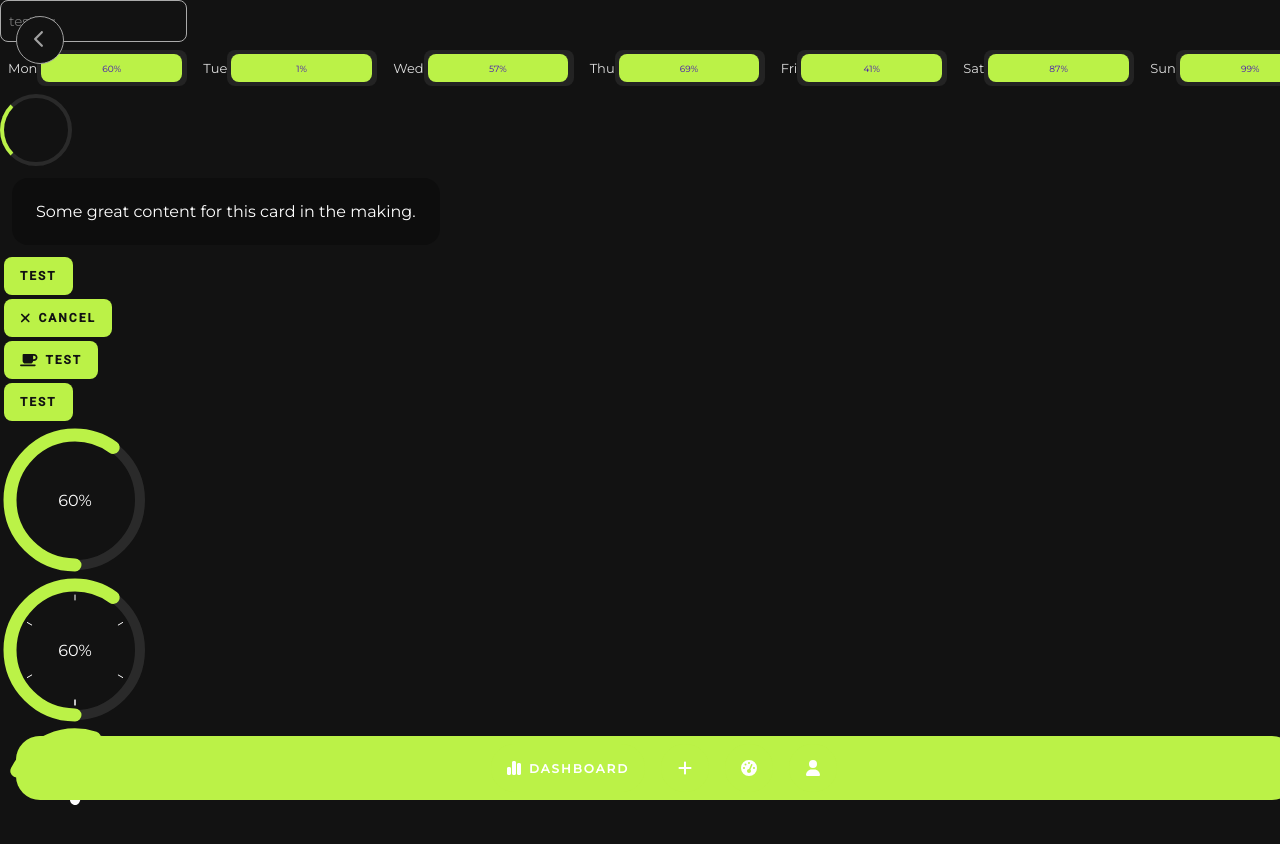
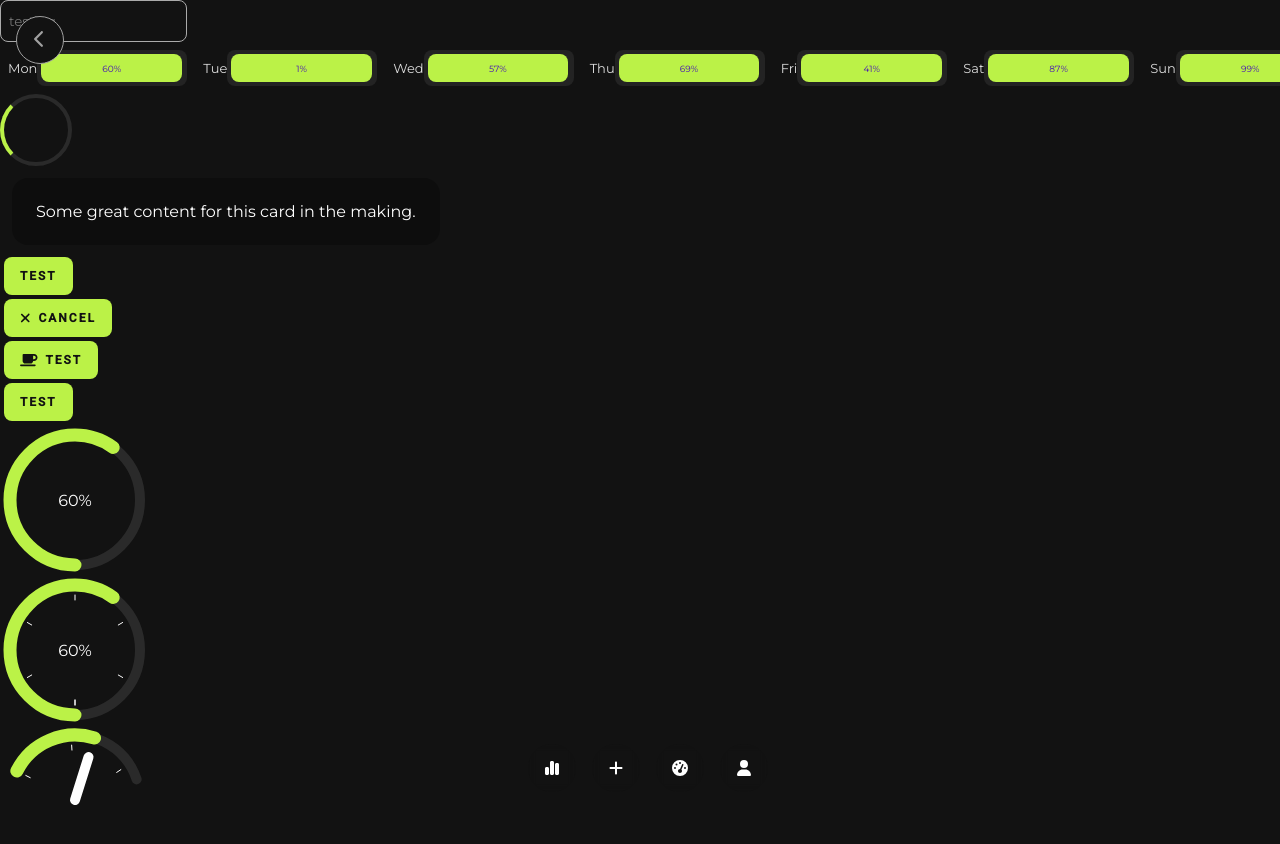
Before and after one commit to jalaj711/gastos-frontend, a Next.js app: page / in a window 1280 px wide. Shown: the top 844 px of the page. Built offline with nearby package versions, Linux system fonts and the light colour scheme.

Commit message:
add functionality to navbar
Signed-off-by: Jalaj Kumar <96870071+jalaj711@users.noreply.github.com>

```diff
--- a/components/BackButton.tsx
+++ b/components/BackButton.tsx
@@ -1,11 +1,13 @@
 import { faChevronLeft } from "@fortawesome/free-solid-svg-icons";
 import { FontAwesomeIcon } from "@fortawesome/react-fontawesome";
 import colors from "../utils/colors";
+import { useRouter } from "next/router";
 
 export default function BackButton() {
+  const router = useRouter()
   return (
     <>
-      <button>
+      <button onClick={router.back}>
         <FontAwesomeIcon icon={faChevronLeft} />
       </button>
       <style jsx>
--- a/components/Navbar.tsx
+++ b/components/Navbar.tsx
@@ -1,17 +1,33 @@
-import { faChartSimple, faPlus, faGaugeHigh, faUser, IconDefinition } from "@fortawesome/free-solid-svg-icons";
+import {
+  faChartSimple,
+  faPlus,
+  faGaugeHigh,
+  faUser,
+  IconDefinition,
+} from "@fortawesome/free-solid-svg-icons";
 import { FontAwesomeIcon } from "@fortawesome/react-fontawesome";
 import colors from "../utils/colors";
+import { useRouter } from "next/router";
+import { MouseEvent } from "react";
 function NavbarItem(props: {
   active?: boolean;
   text: string;
   icon: IconDefinition;
+  href: string;
 }) {
+  const router = useRouter();
+  const active = props.active || (router.asPath === props.href);
+
+  const handleClick = (evt: MouseEvent<HTMLAnchorElement>) => {
+    evt.preventDefault();
+    router.push(props.href);
+  };
   return (
-    <div>
-      <FontAwesomeIcon icon={props.icon} style={{fontSize: '16px'}} />
-      {props.active && <span>{props.text}</span>}
+    <a href={props.href} onClick={handleClick}>
+      <FontAwesomeIcon icon={props.icon} style={{ fontSize: "16px" }} />
+      {active && <span>{props.text}</span>}
       <style jsx>{`
-        div {
+        a {
           padding: 8px 16px;
           height: 48px;
           min-width: 48px;
@@ -28,11 +44,11 @@ function NavbarItem(props: {
           justify-content: center;
           margin-left: 16px;
           backdrop-filter: blur(4px);
-          ${props.active &&
+          ${active &&
           "background: " + colors.primary + ";color: " + colors.textOnPrimary}
         }
 
-        div:hover {
+        a:hover {
           background-image: linear-gradient(
             rgba(255, 255, 255, 0.3),
             rgba(255, 255, 255, 0.3)
@@ -44,16 +60,16 @@ function NavbarItem(props: {
           margin-left: 8px;
         }
       `}</style>
-    </div>
+    </a>
   );
 }
 function Navbar() {
   return (
     <div className="navbar">
-      <NavbarItem text="dashboard" icon={faChartSimple} active />
-      <NavbarItem text="add" icon={faPlus}/>
-      <NavbarItem text="perform" icon={faGaugeHigh} />
-      <NavbarItem text="profile" icon={faUser} />
+      <NavbarItem href="/dashboard" text="dashboard" icon={faChartSimple} />
+      <NavbarItem href="/add" text="add" icon={faPlus} />
+      <NavbarItem href="/perform" text="perform" icon={faGaugeHigh} />
+      <NavbarItem href="/profile" text="profile" icon={faUser} />
       <style jsx>
         {`
           .navbar {
```
